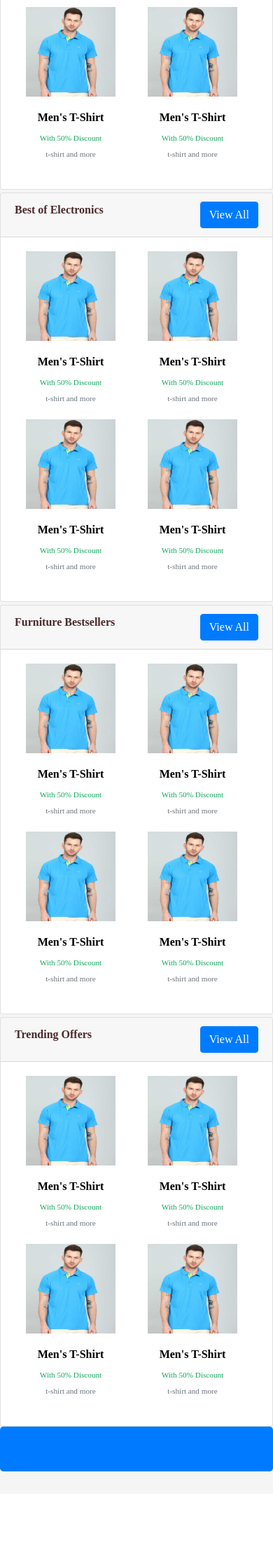
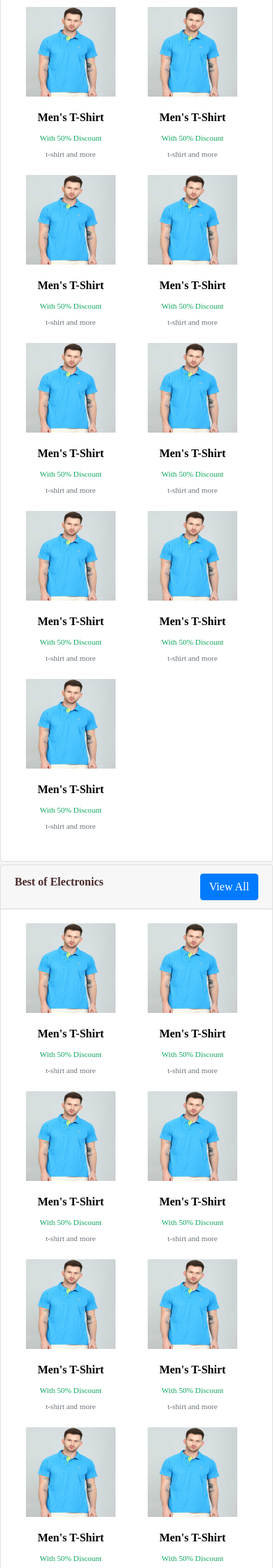
Before and after one commit to prabhakarmishra1113/E-Bazar, a PHP site: page / in a window 390 px wide. Shown: the part 1213-3453 px from the top of the page at 70% size. Before the commit the page ends 3315 px from the top, so only its background shows below. Run offline with PHP 8.4, Linux system fonts and the light colour scheme.

Commit message:
Proper Comments Added to all the files

```diff
--- a/index.php
+++ b/index.php
@@ -1,7 +1,11 @@
+
+<!--Include Header Files-->
 <?php include "templates/includes/header.php" ?>
 
-<?php include "templates/includes/navbar.php" ?>
+<!--Include Top Navbar Files-->
+<?php $index="index.php"; include "templates/includes/navbar.php" ?>
 
+<!--Slider Section Start-->
 <section class="carousel-sec">
 <div class="container-fluid">
  <div id="carouselExampleControls" class="carousel slide" data-ride="carousel">
@@ -27,14 +31,21 @@
  </div>
 </div>
 </section>
+<!--Slider Section End-->
 
+<!--Owl Carousel Section Start-->
 <section class="container-fluid owl mt-1">
   <div class="card">
-     <?php $title="Deals Of The Day"; include "templates/includes/sec-header.php" ?>
+     <div class="card-header">
+        <a href="#" class="float-right"><button class="btn btn-primary">View All</button></a>
+        Deals Of The Day
+     </div>
       <?php include "templates/includes/owlcarousel.php" ?>
   </div>
 </section>
+<!--Owl Carousel Section End-->
 
+<!--Banner Section Start-->
 <section class="banner mt-1">
    <div class="container-fluid">
      <div class="row">
@@ -54,13 +65,17 @@
      </div>
    </div>
 </section>
+<!--Banner Section End-->
 
-<?php $title="Fashion For Everyone"; include "templates/includes/product_sec.php"?>
+<!--Home Page Sections Or Category Start-->
+<?php $title="Fashion For Everyone"; include "templates/includes/home_sec.php"?>
 
-<?php $title="Best of Electronics"; include "templates/includes/product_sec.php"?>
+<?php $title="Best of Electronics"; include "templates/includes/home_sec.php"?>
 
-<?php $title="Furniture Bestsellers"; include "templates/includes/product_sec.php"?>
+<?php $title="Furniture Bestsellers"; include "templates/includes/home_sec.php"?>
 
-<?php $title="Trending Offers"; include "templates/includes/product_sec.php"?>
+<?php $title="Trending Offers"; include "templates/includes/home_sec.php"?>
+<!--Home Page Sections Or Category Start-->
 
+<!--Footer Include-->
 <?php include "templates/includes/footer.php" ?>
--- a/public/sass/style.css
+++ b/public/sass/style.css
@@ -198,12 +198,12 @@ header .nav-link {
 }
 
 @media screen and (max-width: 576px) {
-  .product-sec .card-body .product-card {
+  .home-sec .card-body .product-card {
     height: 15rem;
     width: 10rem;
     overflow: hidden;
   }
-  .product-sec .card-body .product-card img {
+  .home-sec .card-body .product-card img {
     height: 8rem;
     width: 8rem;
   }
--- a/public/sass/style.scss
+++ b/public/sass/style.scss
@@ -197,7 +197,7 @@ header{
         }
     }
 }
-.product-sec{
+.home-sec{
     .card-body{
         @media screen and (max-width: 576px){
             .product-card{
--- /dev/null
+++ b/templates/includes/home_sec.php
@@ -0,0 +1,44 @@
+
+<!--Home Section Start-->
+<section class="container-fluid mt-1 home-sec">
+
+<!--Main Card Start-->
+  <div class="card">
+     <div class="card-header">
+       <a href="#" class="float-right"><button class="btn btn-primary">View All</button></a>
+       <?php echo $title ?>
+     </div>
+<!--Main Card Body Start-->
+    <div class="card-body" >
+        <div class="row w-100" id="home-sec">
+
+        <?php
+         $i=0;
+         while($i<=10){
+        ?>
+          <div class="col-6 col-md-3 col-lg-2">
+          <!--Product Card Start-->
+            <div class="product-card card text-center myd">
+              <a href="templates/views/products_page.php"><img src="public/images/men/m1.jpeg" class="card-image-center"></a>
+              <a href="templates/views/products_page.php">
+                <div class="card-body">
+                 <h5 class="card-title">Men's T-Shirt</h5>
+                 <p class="card-text">With 50% Discount</p>
+                 <p class="card-text text-muted text-truncate" style="margin-top: -10px;">t-shirt and more</p>
+                </div>
+              </a>
+            </div>
+          <!--Product Card End-->
+          </div>
+          <?php
+            $i++;
+          }
+          ?>
+
+        </div>
+    </div>
+<!--Main Card Body End-->
+  </div>
+<!--Main Card End-->
+</section>
+<!--Home Section Start-->
--- a/templates/includes/navbar.php
+++ b/templates/includes/navbar.php
@@ -11,7 +11,7 @@
             </li>
 
             <li class="nav-item ">
-                <a class="navbar-brand ml-lg-3 ml-lg-4" href="#">E-Bazar</a>
+                <a class="navbar-brand ml-lg-3 ml-lg-4" href="<?php echo $index ?>">E-Bazar</a>
              </li>
          </ul>
     <!--Icon and Logo Section End-->
@@ -37,39 +37,11 @@
          </ul>
     <!--Search Bar Section End-->
     </header>
-  <!--
-      <section class="sub-menu nav-scroller mb-2">
-        <ul class="nav d-flex justify-content-between bg-light text-dark">
-          <li class="nav-item">
-            <a class="nav-link" href="">Men <i class="fa fa-chevron-down"></i></a>
-          </li>
-          <li class="nav-item">
-            <a class="nav-link" href="">Women <i class="fa fa-chevron-down"></i></a>
-          </li>
-          <li class="nav-item">
-            <a class="nav-link" href="">Kids <i class="fa fa-chevron-down"></i></a>
-          </li>
-          <li class="nav-item">
-            <a class="nav-link" href="">Mobiles <i class="fa fa-chevron-down"></i></a>
-          </li>
-          <li class="nav-item">
-            <a class="nav-link" href="">Electronics <i class="fa fa-chevron-down"></i></a>
-          </li>
-          <li class="nav-item">
-            <a class="nav-link" href="">Fruits & Vegetables <i class="fa fa-chevron-down"></i></a>
-          </li>
-          <li class="nav-item">
-            <a class="nav-link" href="">Dairy & Bakery <i class="fa fa-chevron-down"></i></a>
-          </li>
-          <li class="nav-item">
-            <a class="nav-link" href="">Grocery <i class="fa fa-chevron-down"></i></a>
-          </li>
-        </ul>
-    </section>
--->
  </div>
- <section class="container-fluid">
-<div class="nav-scroller py-1 mb-2">
+
+<!--Product Category Section Start-->
+<section class="container-fluid">
+ <div class="nav-scroller py-1 mb-2">
     <nav class="nav d-flex justify-content-between">
       <a class="p-2 text-muted" href="#">Men <i class="fa fa-chevron-down"></i></a>
       <a class="p-2 text-muted" href="#">Women <i class="fa fa-chevron-down"></i></a>
@@ -82,4 +54,5 @@
     </nav>
   </div>
   </section>
-    <!--Header End-->
+  <!--Product Category Section End-->
+<!--Header End-->
--- a/templates/includes/practice.php
+++ /dev/null
@@ -1,5 +0,0 @@
-<?php
-
-echo "hello world";
-echo $header;
-?>
--- a/templates/includes/product_sec.php
+++ /dev/null
@@ -1,30 +0,0 @@
-<section class="container-fluid mt-1 product-sec">
-  <div class="card">
-     <div class="card-header">
-       <a href="#" class="float-right"><button class="btn btn-primary">View All</button></a>
-       <?php echo $title ?>
-     </div>
-    <div class="card-body" >
-        <div class="row w-100" id="product-sec">
-          <div class="col-6 col-md-3 col-lg-2">
-            <?php include "templates/includes/product_card.php"?>
-          </div>
-          <div class="col-6 col-md-3 col-lg-2">
-             <?php include "templates/includes/product_card.php"?>
-          </div>
-          <div class="col-6 col-md-3 col-lg-2">
-             <?php include "templates/includes/product_card.php"?>
-          </div>
-          <div class="col-6 col-md-3 col-lg-2">
-          <?php include "templates/includes/product_card.php"?>
-          </div>
-          <div class="col-6 col-md-3 col-lg-2 hide-on-small">
-          <?php include "templates/includes/product_card.php"?>
-          </div>
-          <div class="col-6 col-md-3 col-lg-2 hide-on-small">
-          <?php include "templates/includes/product_card.php"?>
-          </div>
-        </div>
-    </div>
-  </div>
-</section>
--- a/templates/includes/sec-header.php
+++ /dev/null
@@ -1,5 +0,0 @@
-
-    <div class="card-header">
-       <a href="#" class="float-right"><button class="btn btn-primary">View All</button></a>
-       <?php echo $title ?>
-    </div>
--- a/templates/views/products_page.php
+++ b/templates/views/products_page.php
@@ -1,6 +1,6 @@
 <?php include "../includes/header.php" ?>
 
-<?php include "../includes/navbar.php" ?>
+<?php $index="../../index.php"; include "../includes/navbar.php" ?>
 
 <!--Product Page Start-->
  <div class="container-fluid product_page">
```
Also changed, not shown: 1 other file.
